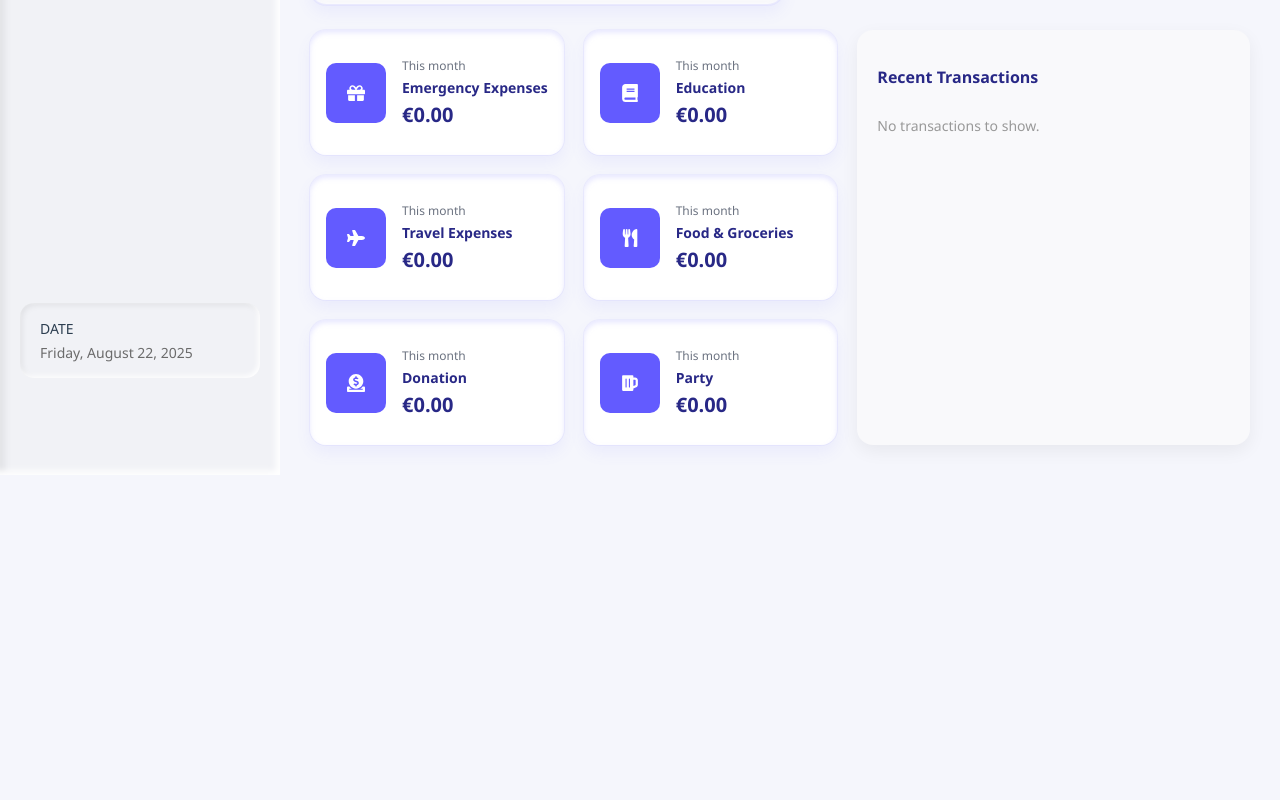
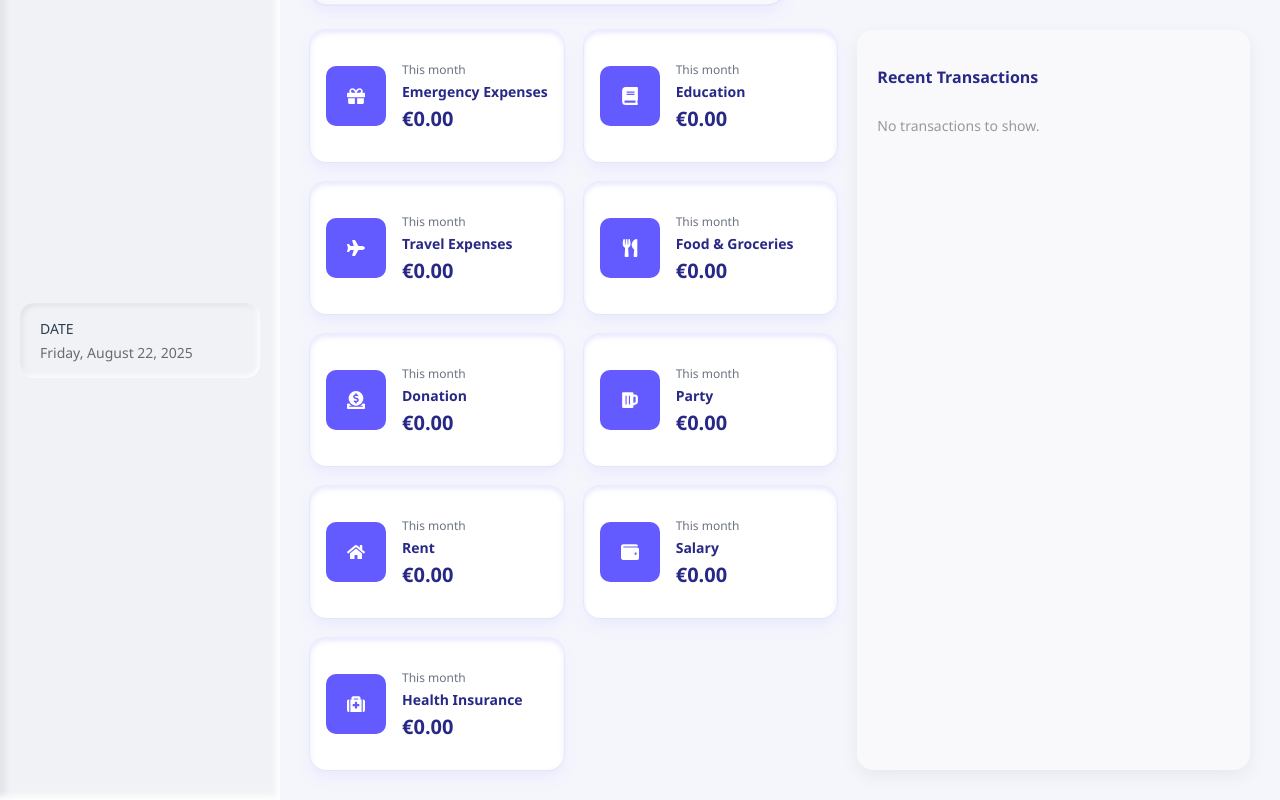
Before and after one commit to sardeshmukhrohit10/BudgetarySkeumorphic, a React (Create React App) app: page / in a window 1280 px wide. Shown: the part 402-1202 px from the top of the page. Before the commit the page ends 877 px from the top, so only its background shows below. Built offline with nearby package versions, Linux system fonts and the light colour scheme.

Commit message:
small updates

```diff
--- a/src/components/ExpenseGrid.jsx
+++ b/src/components/ExpenseGrid.jsx
@@ -9,6 +9,9 @@ const categories = [
   "Food & Groceries",
   "Donation",
   "Party",
+  "Rent",
+  "Salary",
+  "Health Insurance"
 ];
 
 function ExpenseGrid({ transactions }) {
--- a/src/components/RecentTransactions.css
+++ b/src/components/RecentTransactions.css
@@ -4,7 +4,7 @@
   border-radius: 16px;
   box-shadow: 0 6px 18px rgba(0, 0, 0, 0.06);
   flex: 1;
-  height: 375px;
+  height: 700px;
   overflow-y: auto;
   display: flex;
   flex-direction: column;
--- a/src/components/TransactionHistory.css
+++ b/src/components/TransactionHistory.css
@@ -41,7 +41,7 @@ th {
 td {
   padding: 12px;
   color: #444;
-  vertical-align: top;
+  vertical-align: middle;
   border-bottom: 1px solid #eee;
 }
 
```
